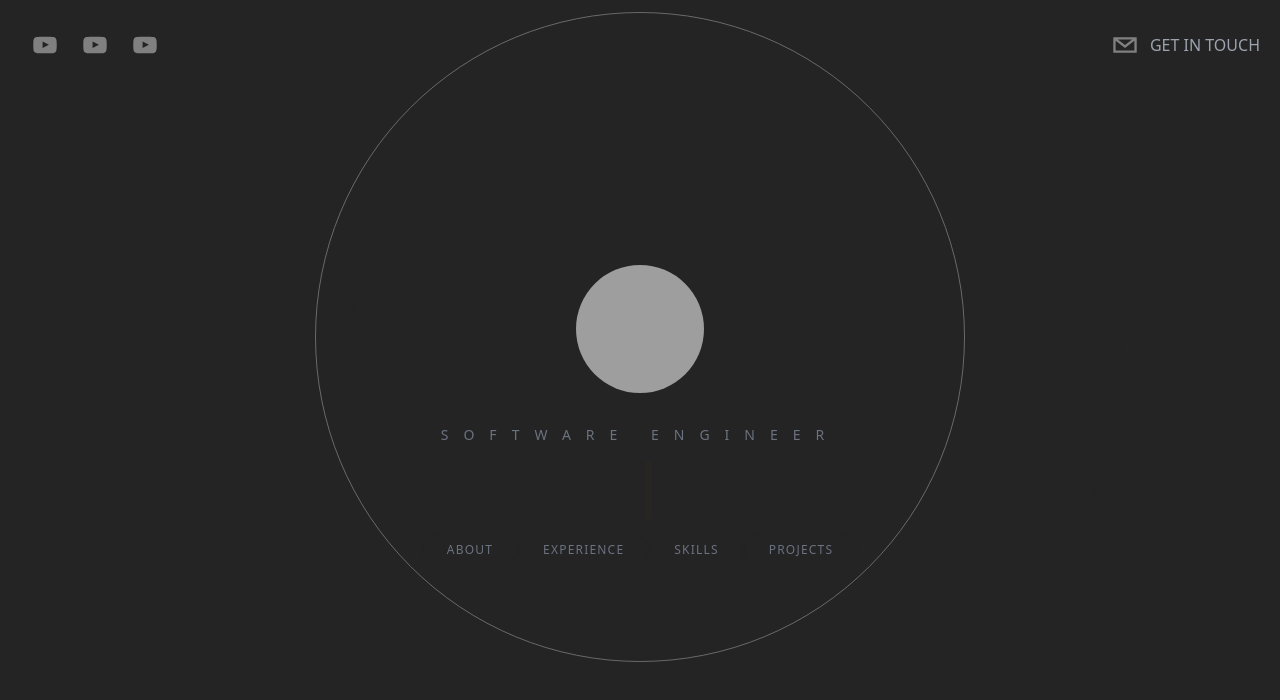
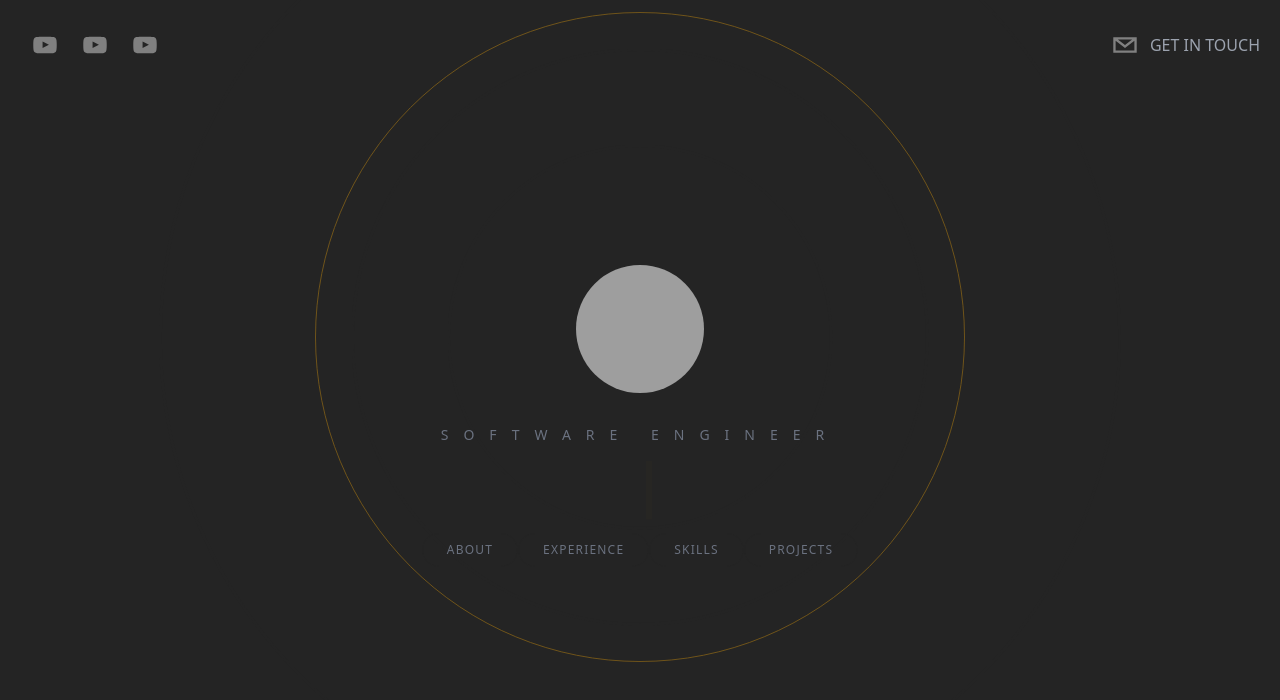
Before and after one commit to darrylwongqz/darryl-portfolio-1.0, a Next.js app: page / in a window 1280 px wide. Shown: the top 700 px of the page. Built offline with nearby package versions, Linux system fonts and the light colour scheme; grey boxes are pictures that could not be loaded.

Commit message:
updated Background Circles animation

```diff
--- a/components/BackgroundCircles.tsx
+++ b/components/BackgroundCircles.tsx
@@ -6,24 +6,21 @@ type Props = {};
 function BackgroundCircles({}: Props) {
   return (
     <motion.div
-      initial={{
-        opacity: 0,
-      }}
+      className="relative flex justify-center items-center"
+      initial={{ opacity: 0 }}
+      transition={{ duration: 2.5 }}
+      whileInView={{ opacity: 1 }}
       animate={{
         scale: [1, 2, 2, 3, 1],
-        opacity: 1,
+        opacity: [0.1, 0.2, 0.4, 0.8, 0.1, 1.0],
         borderRadius: ['20%', '20%', '50%', '80%', '20%'],
       }}
-      transition={{
-        duration: 2.5,
-      }}
-      className="relative flex justify-center items-center"
     >
-      <div className="absolute border border-[#333333] rounded-full h-[200px] w-[200px] mt-52 animate-ping" />
-      <div className="absolute border border-[#333333] rounded-full h-[300px] w-[300px] mt-52 animate-ping" />
-      <div className="absolute border border-[#333333] rounded-full h-[500px] w-[500px] mt-52 animate-ping" />
-      <div className="absolute rounded-full border border-[#F7AB0A opacity-20 h-[650px] w-[650px] mt-52 animate-pulse" />
-      <div className="absolute border border-[#333333] rounded-full h-[800px] w-[800px] mt-52 animate-ping" />
+      <div className="rounded-full border border-[#333333] h-[200px] w-[200px] absolute mt-52 animate-ping" />
+      <div className="rounded-full border border-[#333333] h-[300px] w-[300px] absolute mt-52 animate-ping" />
+      <div className="rounded-full border border-[#333333] h-[500px] w-[500px] absolute mt-52 animate-ping" />
+      <div className="rounded-full border border-[#F7AB0A] opacity-20 h-[650px] w-[650px] absolute mt-52 animate-pulse" />
+      <div className="rounded-full border border-[#333333] h-[800px] w-[800px] absolute mt-52 animate-ping" />
     </motion.div>
   );
 }
--- a/pages/index.tsx
+++ b/pages/index.tsx
@@ -12,7 +12,6 @@ const Home: NextPage = () => {
 
       <Header />
 
-      {/* Hero*/}
       <section id="hero" className="snap-center">
         <Hero />
       </section>
```
